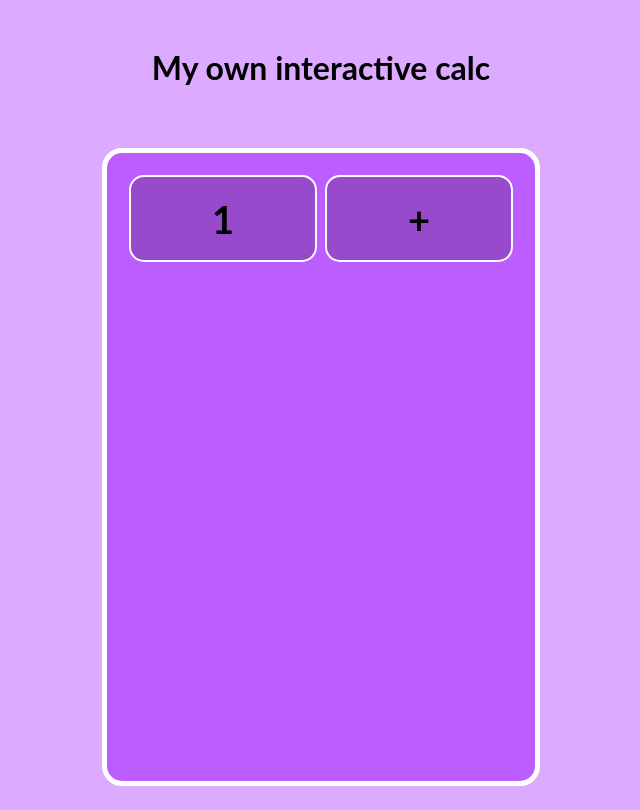
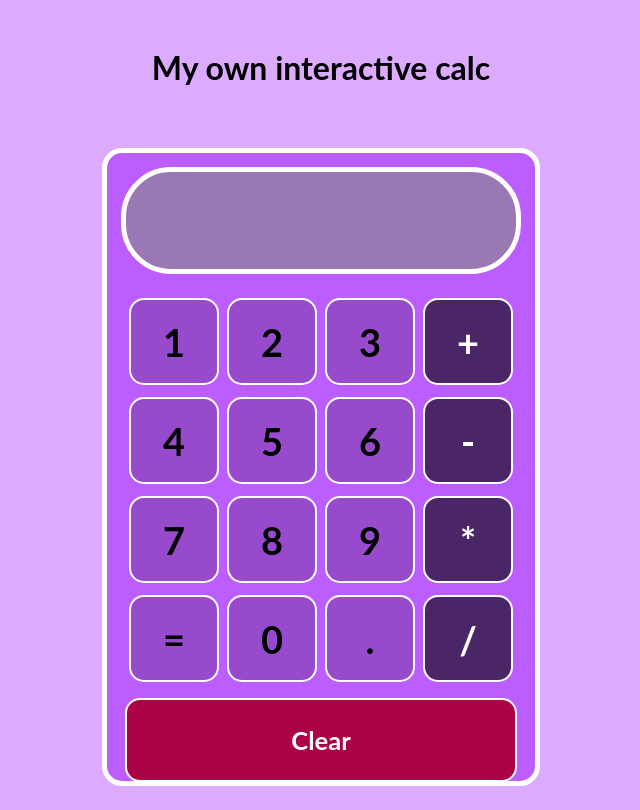
Before and after one commit to andresbueno043/interactive-calc, a React (Create React App) app: page / in a window 1280 px wide. Shown: the whole page, without its empty margins (319-959 px from the left). Built offline with nearby package versions, Linux system fonts and the light colour scheme.

Commit message:
Added clear button and screen components

```diff
--- a/src/App.js
+++ b/src/App.js
@@ -1,8 +1,18 @@
 import logo from './logo.svg';
 import './App.css';
 import { Button } from './components/button';
+import { Screen } from './components/screen';
+import { ClearButton } from './components/clearButton';
+import { useState } from 'react';
 
 function App() {
+
+  const [input, setInput] = useState('');
+
+  const addInput = value => {
+    setInput(input + value);
+  }
+
   return (
     <div className="App">
       <h1
@@ -11,14 +21,36 @@ function App() {
         My own interactive calc
       </h1>
       <div className='main-container'>
+        <Screen input={input}/>
         <div className='row'>
           <Button>1</Button>
+          <Button>2</Button>
+          <Button>3</Button>
           <Button>+</Button>
         </div>
-        <div className='row'></div>
-        <div className='row'></div>
-        <div className='row'></div>
-        <div className='row'></div>
+        <div className='row'>
+          <Button>4</Button>
+          <Button>5</Button>
+          <Button>6</Button>
+          <Button>-</Button>
+        </div>
+        <div className='row'>
+          <Button>7</Button>
+          <Button>8</Button>
+          <Button>9</Button>
+          <Button>*</Button>
+        </div>
+        <div className='row'>
+          <Button>=</Button>
+          <Button>0</Button>
+          <Button>.</Button>
+          <Button>/</Button>
+        </div>
+        <div className='row'>
+          <ClearButton>
+            Clear
+          </ClearButton>
+        </div>
       </div>
     </div>
   );
--- a/src/components/button/index.css
+++ b/src/components/button/index.css
@@ -14,3 +14,12 @@
   cursor: pointer;
   user-select: none;
 }
+
+.operator{
+  background-color: #4B2666;
+  color: white;
+}
+
+.button-container:hover{
+  background-color: #584466;
+}
--- /dev/null
+++ b/src/components/clearButton/index.css
@@ -0,0 +1,20 @@
+.clear-button{
+  height: 80px;
+  font-size: 1.6em;
+  display: flex;
+  flex: 1;
+  background-color: #ac0246;
+  margin-top: 8px;
+  justify-content: center;
+  align-items: center;
+  font-weight: bold;
+  color: white;
+  border: 2px solid white;
+  cursor: pointer;
+  border-radius: 15px;
+
+}
+
+.clear-button:hover{
+  background-color: #584466;
+}
--- /dev/null
+++ b/src/components/clearButton/index.js
@@ -0,0 +1,12 @@
+import React from "react";
+import './index.css'
+
+function ClearButton(props){
+  return (
+    <div className="clear-button" >
+      {props.children}
+    </div>
+  );
+}
+
+export {ClearButton}
--- /dev/null
+++ b/src/components/screen/index.css
@@ -0,0 +1,14 @@
+.input{
+  height: 75px;
+  border-radius: 50px;
+  margin-bottom: 20px;
+  display: flex;
+  justify-content: flex-end;
+  align-items: center;
+  font-weight: bold;
+  font-size: 30px;
+  background-color: #9A78B3;
+  color: white;
+  padding: 11px 30px 11px 11px;
+  border: 5px solid #fff;
+}
--- /dev/null
+++ b/src/components/screen/index.js
@@ -0,0 +1,10 @@
+import React from "react";
+import './index.css';
+
+const Screen = ({ input }) => (
+  <div className="input">
+    {input}
+  </div>
+);
+
+export {Screen}
```
